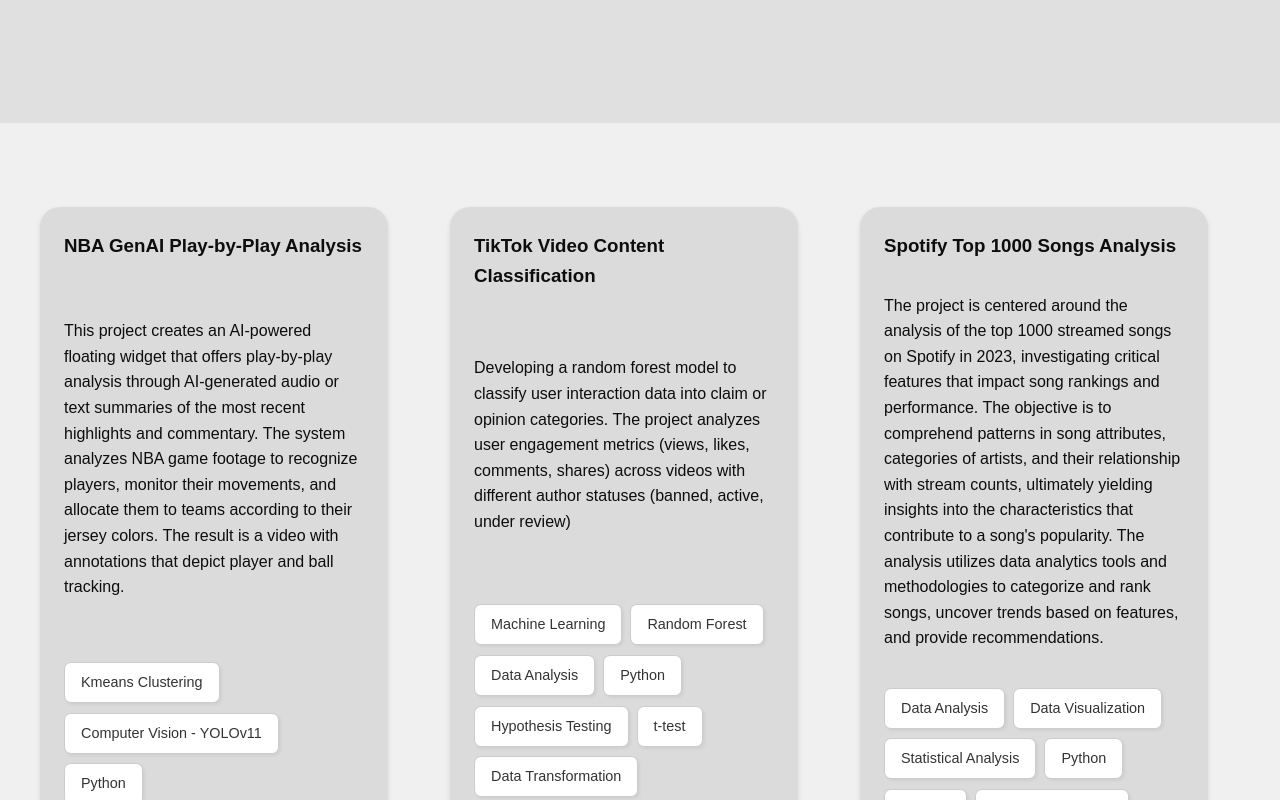
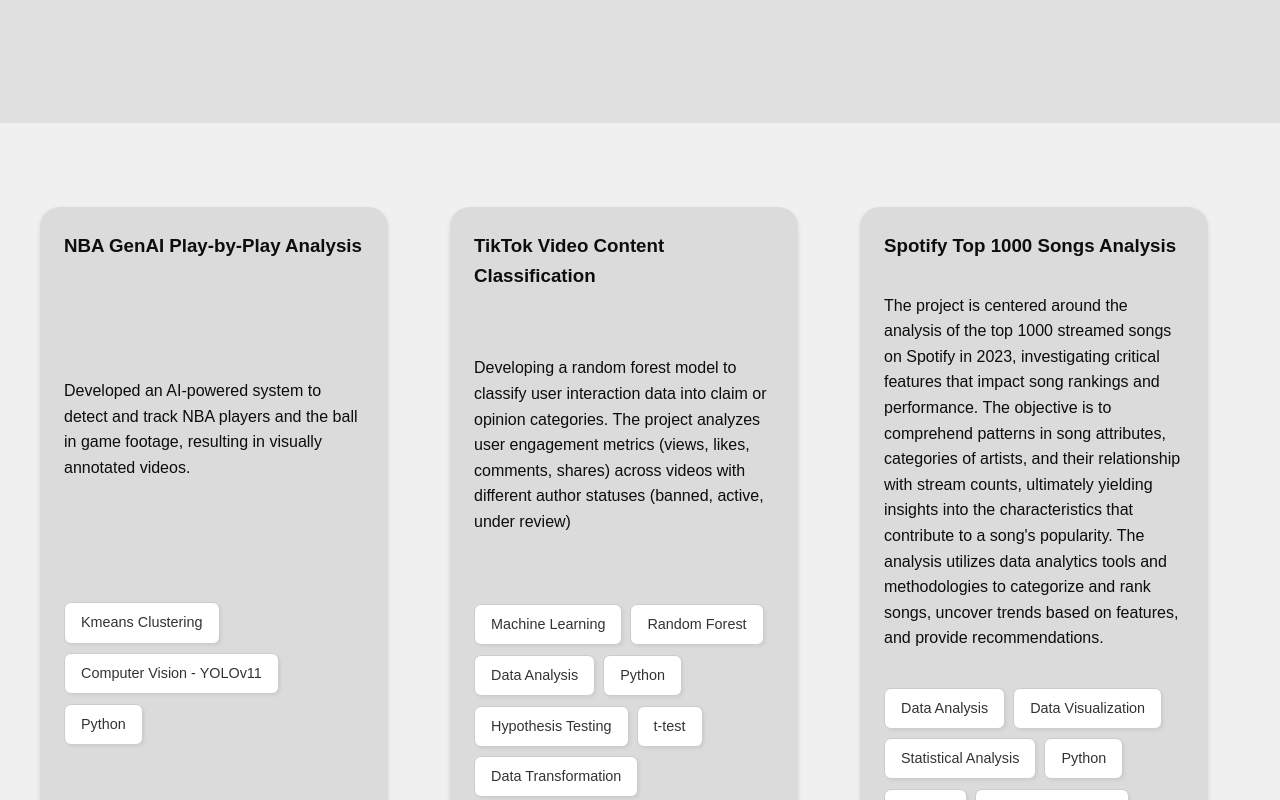
Before and after one commit to low122/portfolio, a plain HTML site: page index.html in a window 1280 px wide. Shown: the part 568-1368 px from the top of the page. Drawn offline with Linux system fonts and the light colour scheme.

Commit message:
Update index.html

```diff
--- a/index.html
+++ b/index.html
@@ -43,7 +43,7 @@
             <div class="projects-grid">
                 <div class="card project-card">
                     <h3>NBA GenAI Play-by-Play Analysis</h3>
-                    <p>This project creates an AI-powered floating widget that offers play-by-play analysis through AI-generated audio or text summaries of the most recent highlights and commentary. The system analyzes NBA game footage to recognize players, monitor their movements, and allocate them to teams according to their jersey colors. The result is a video with annotations that depict player and ball tracking.</p>
+                    <p>Developed an AI-powered system to detect and track NBA players and the ball in game footage, resulting in visually annotated videos.</p>
                     <ul class="project-skills">
                         <li>Kmeans Clustering</li>
                         <li>Computer Vision - YOLOv11</li>
```
